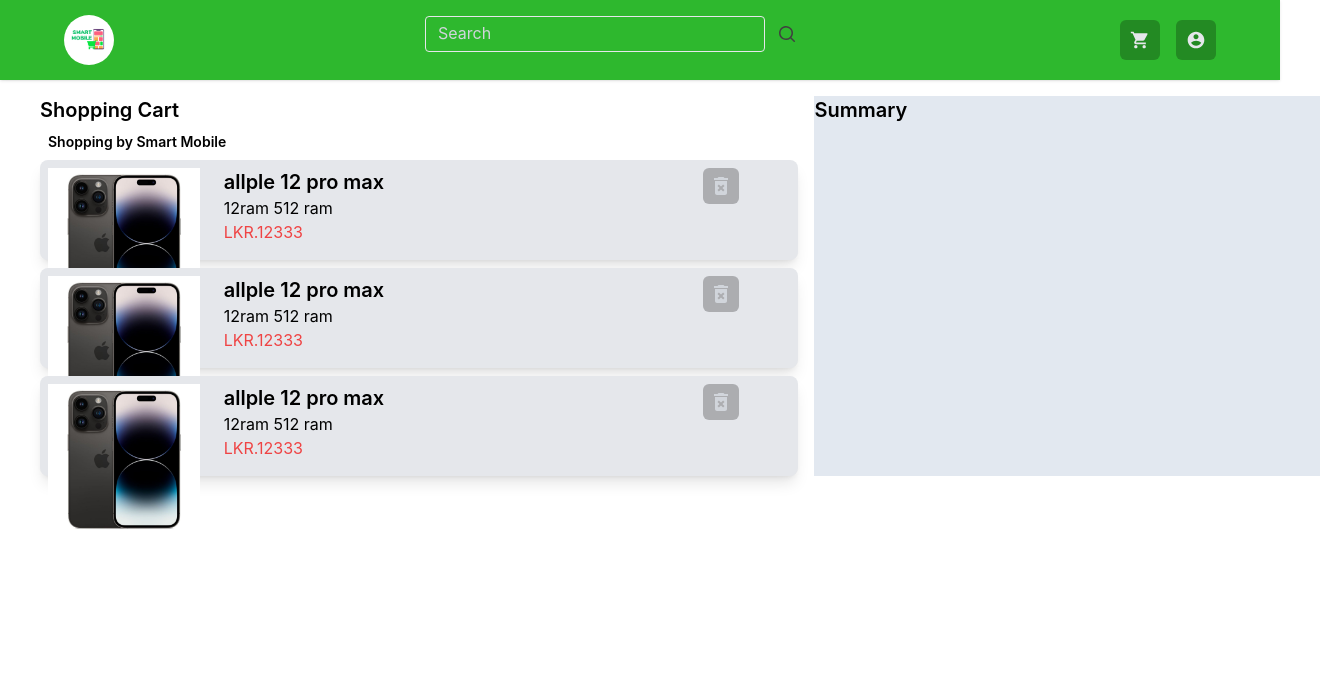
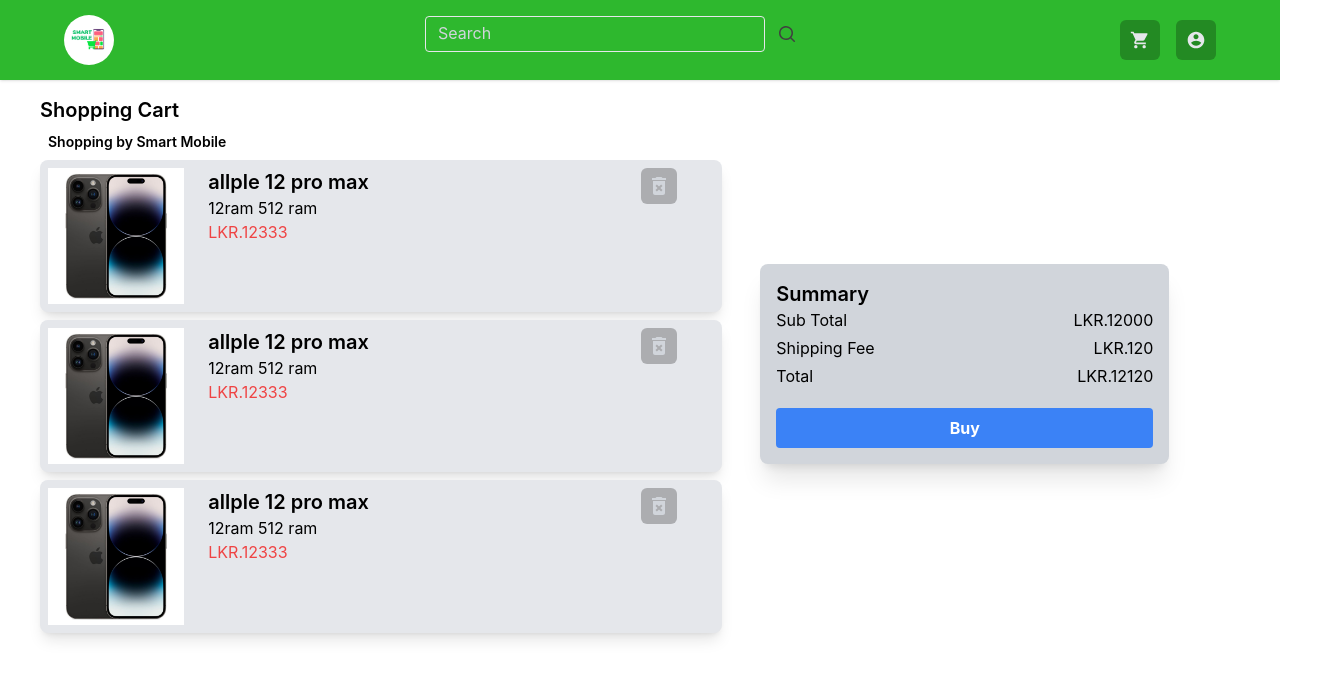
Before and after one commit to NipunaSudesh/Mobile-Store-Management-System, a React (Create React App) app in the folder FrontEnd/: page /addcard in a window 1280 px wide. Shown: the top 678 px of the page, 1320 px wide, since content can reach past the window. Built offline with nearby package versions, Linux system fonts and the light colour scheme.

Commit message:
created front end add to cart

```diff
--- a/FrontEnd/src/Pages/AddCard/AddCard.js
+++ b/FrontEnd/src/Pages/AddCard/AddCard.js
@@ -8,7 +8,7 @@ export const AddCard = () => {
       <div>
           <TNavBar />
       </div>
-      <div className='flex gap-4 w-full mx-10'>
+      <div className='flex gap-4 mx-10 w-[90%]'>
         <div className='w-3/5 flex flex-col gap-2  '>
         <h1 className='text-xl font-semibold'>Shopping Cart</h1>
         <div className='mx-2'>
@@ -21,8 +21,34 @@ export const AddCard = () => {
         </div>
         </div>
 
-        <div className='w-2/5 flex flex-col gap-2  bg-slate-200'>
-        <h1 className='text-xl font-semibold'>Summary</h1>
+        <div className='w-2/5 flex flex-col gap-2  '>
+          <div className='m-4 bg-gray-300 flex flex-col justify-center my-auto mx-auto w-[90%] rounded-lg shadow-xl p-4'>
+          <h1 className='text-xl font-semibold'>Summary</h1>
+        <div className='flex flex-col gap-1'>
+            <div className='flex justify-between'>
+              <h2>Sub Total</h2>
+              <h2>LKR.12000</h2>
+            </div>
+            <div className='flex justify-between'>
+              <h2>Shipping Fee</h2>
+              <h2>LKR.120</h2>
+            </div>
+            <div className='flex justify-between'>
+              <h2>Total</h2>
+              <h2>LKR.12120</h2>
+            </div>
+            <div className='flex '>
+            <button
+            className="mt-4 bg-blue-500 hover:bg-blue-700 w-full text-white font-bold py-2 px-4 rounded focus:outline-none focus:shadow-outline"
+            type="button"
+
+          >
+            Buy
+          </button>
+            </div>
+
+        </div>
+          </div>
         </div>
       </div>
     </div>
--- a/FrontEnd/src/Pages/AddCard/Cart.js
+++ b/FrontEnd/src/Pages/AddCard/Cart.js
@@ -4,8 +4,8 @@ import { MdDeleteForever } from "react-icons/md";
 
 export const Cart = () => {
   return (
-    <div className='bg-gray-200 w-full h-[100px] flex  text-start shadow-lg rounded-lg'>
-        <div className='flex gap-2 w-full'>
+    <div className='bg-gray-200 w-full flex  text-start shadow-lg rounded-lg'>
+        <div className='flex gap-2 w-full '>
           <div className='w-1/5 bg-red-200 m-2'>
           <img className='object-cover' src={apple13} alt='' />
           </div>
@@ -19,6 +19,7 @@ export const Cart = () => {
       <MdDeleteForever className='w-6 h-6 hover:text-black text-center text-gray-300 shadow-shadowOne' />
     </div>
         </div>
+
     </div>
   )
 }
```
